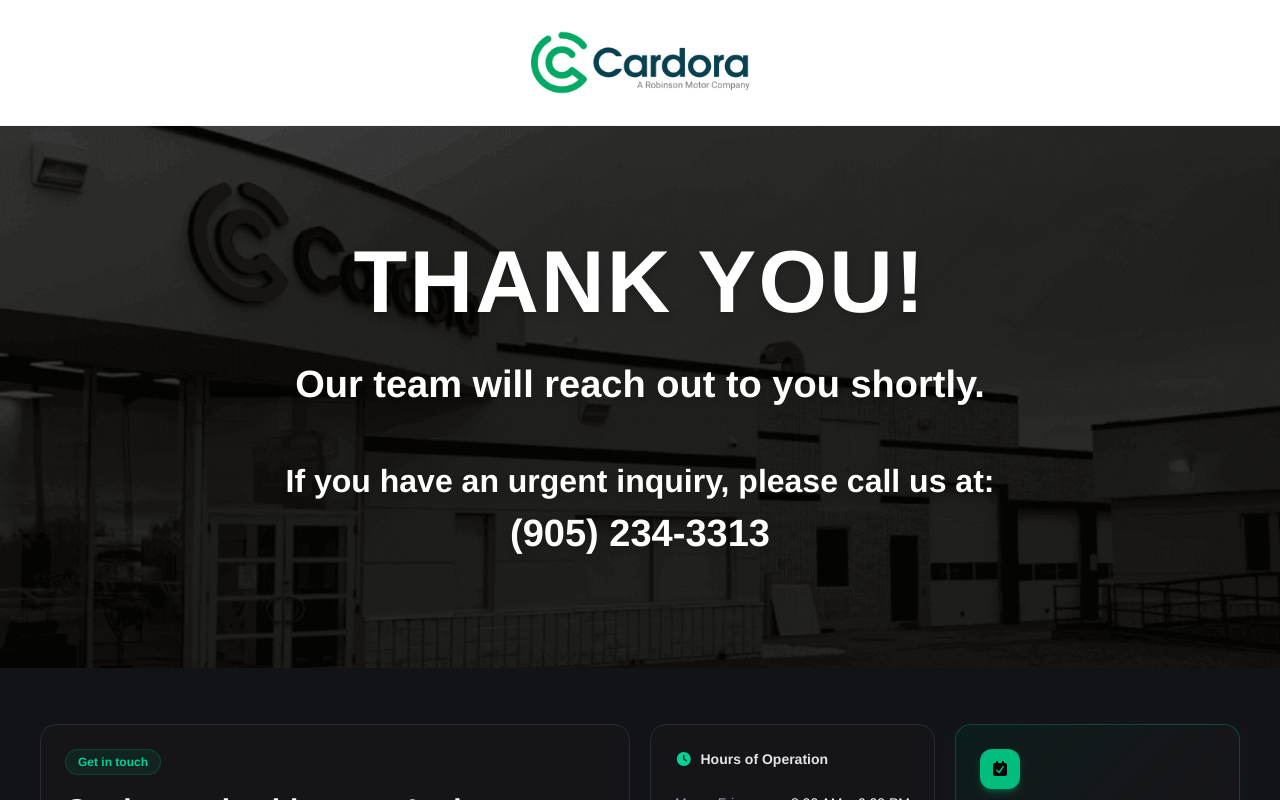
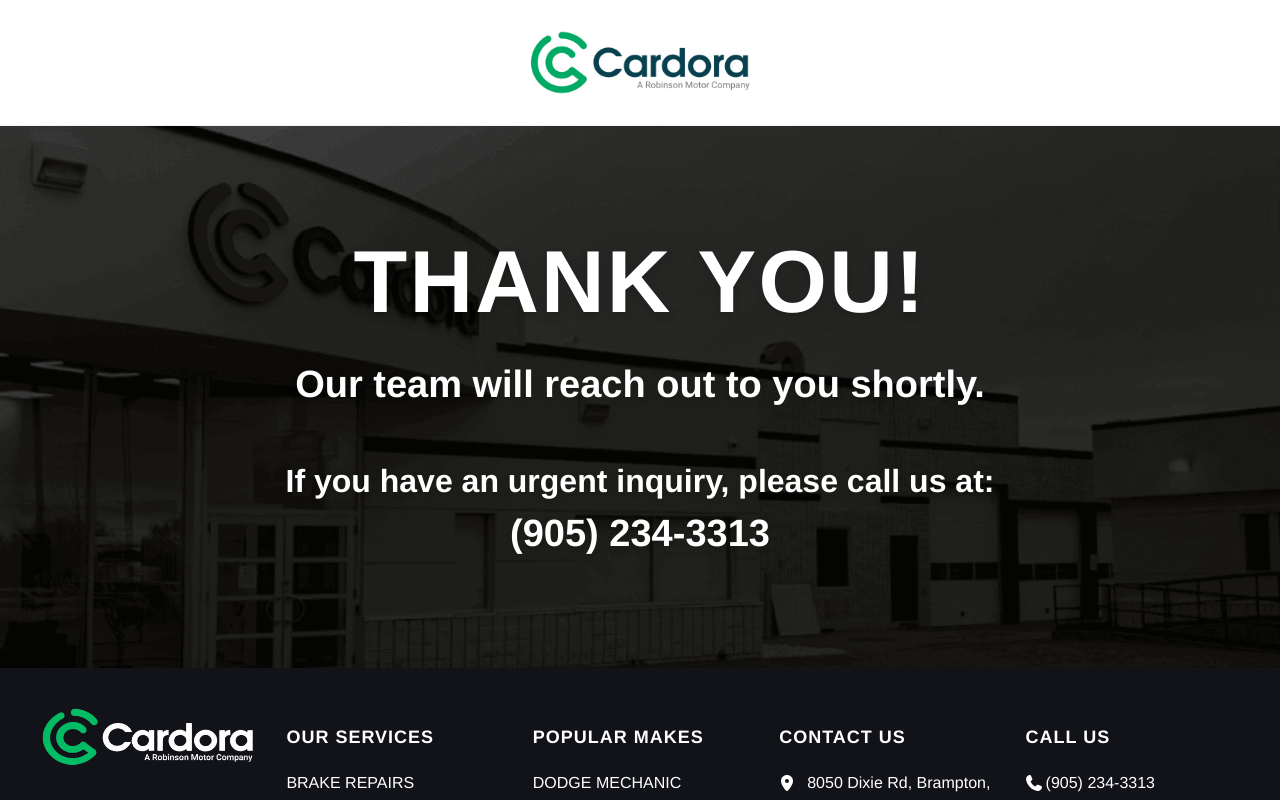
Before and after one commit to aasthacodexorr/Fixcars.shop, a Next.js app: page /thank-you in a window 1280 px wide. Shown: the top 800 px of the page. Built offline with nearby package versions, Linux system fonts and the light colour scheme.

Commit message:
Fixed the UI of footer section

```diff
--- a/components/home/Sections.tsx
+++ b/components/home/Sections.tsx
@@ -755,14 +755,20 @@ export function Contact() {
   );
 }
 const FOOT_HEADING =
-  "mb-5 text-[18px] font-bold uppercase tracking-[1px] text-white";
+  "mb-5 mt-4 text-[18px] font-bold uppercase tracking-[1px] text-white";
 const FOOT_LINK = "uppercase text-white hover:text-brand";
 
 export function SiteFooter() {
   return (
     <footer className="bg-charcoal text-white">
-      <Contact />
-      <div className="mx-auto grid max-w-[1600px] gap-10 px-5 pt-4 sm:grid-cols-2 lg:grid-cols-3 lg:px-10">
+      <div className="mx-auto grid max-w-[1600px] grid-cols-1 items-start justify-start gap-10 px-5 pt-10 sm:grid-cols-3 lg:grid-cols-5 lg:gap-8 lg:px-10">
+        <div className="flex items-start">
+          <img
+            src="/images/logoo.png"
+            alt="Cardora"
+            className="h-auto w-[225px] object-contain"
+          />
+        </div>
         <div>
           <h3 className={FOOT_HEADING}>Our services</h3>
           <ul className="space-y-3">
@@ -794,6 +800,17 @@ export function SiteFooter() {
             {ADDRESS}
           </p>
         </div>
+        <div>
+          <h3 className={FOOT_HEADING}>Call us</h3>
+          <a
+            href={PHONE_HREF}
+            aria-label={`Call ${PHONE_DISPLAY}`}
+            className="flex justify-start items-center gap-1 text-white"
+          >
+            <FaIcon icon={faPhone} className="size-[16px]" />
+            {PHONE_DISPLAY}
+          </a>
+        </div>
       </div>
       {/* Same bottom bar as the main Cardora site */}
       <div className="mx-auto mt-10 flex max-w-[1600px] flex-col items-center justify-center gap-4 border-t border-charcoal-line px-5 pb-5 pt-6 lg:px-10">
```
Also changed, not shown: public/images/logoo.png (added).
